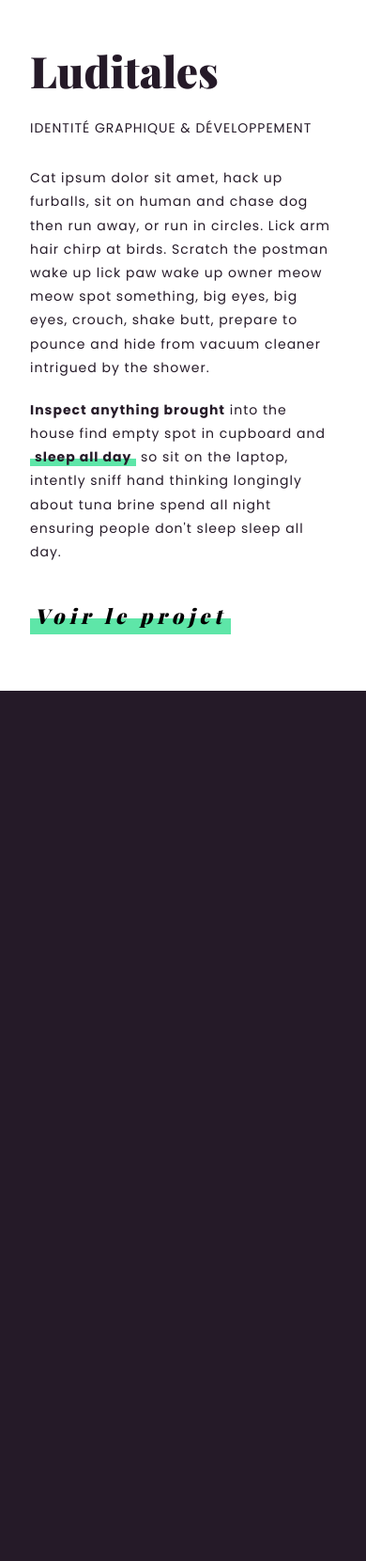
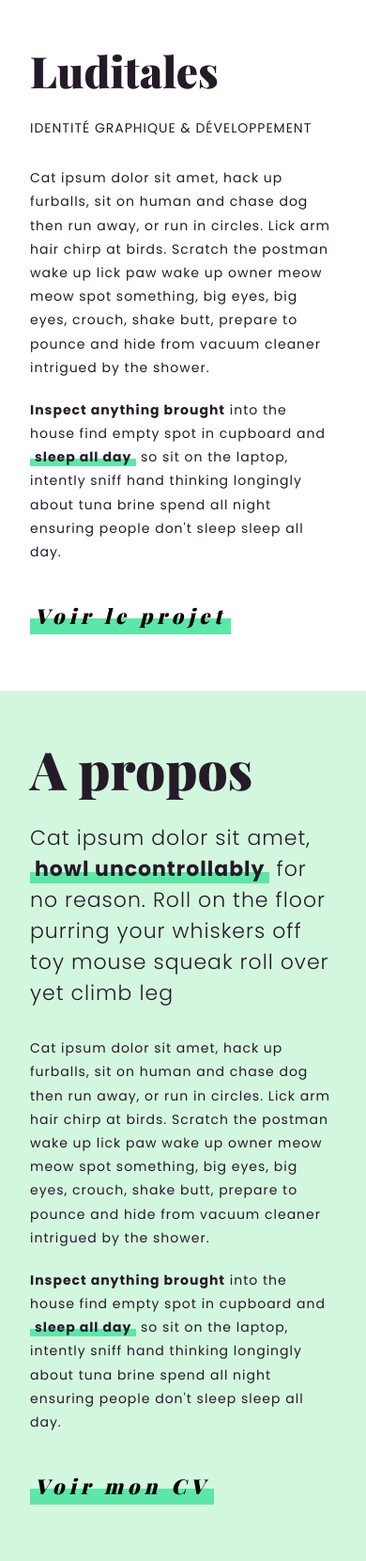
Before and after one commit to Hectoplasme/redesigned-adventure, a PHP site: page /T02-homepage.html in a window 390 px wide. Shown: the part 1412-3073 px from the top of the page at 94% size. Before the commit the page ends 2147 px from the top, so only its background shows below. Run offline with PHP 8.4, Linux system fonts and the light colour scheme; some web fonts are replaced.

Commit message:
Add about mobile section style and template

```diff
--- a/01_dist/T02-homepage.html
+++ b/01_dist/T02-homepage.html
@@ -31,7 +31,7 @@
           </div>
         </div>
       </section>
-      <section class="project section--dark">
+      <section class="section project section--dark">
         <div class="container project__inner">
           <h2 class="project__title heading-2">Luditales</h2>
           <p class="project__subtitle teasing-2">Identité graphique & développement</p>
@@ -42,7 +42,7 @@
           <button class="btn">Voir le projet</button>
         </div>
       </section>
-      <section class="project">
+      <section class="section project">
         <div class="container project__inner">
           <h2 class="project__title heading-2">Luditales</h2>
           <p class="project__subtitle teasing-2">Identité graphique & développement</p>
@@ -53,6 +53,17 @@
           <button class="btn">Voir le projet</button>
         </div>
       </section>
+      <section class="section u-b-grey">
+        <div class="container">
+          <h2 class="section__title heading-1">A propos</h2>
+          <p class="section__teasing teasing-1 rte">Cat ipsum dolor sit amet, <a href="#">howl uncontrollably</a> for no reason. Roll on the floor purring your whiskers off toy mouse squeak roll over yet climb leg</p>
+          <article class="project__content rte">
+            <p>Cat ipsum dolor sit amet, hack up furballs, sit on human and chase dog then run away, or run in circles. Lick arm hair chirp at birds. Scratch the postman wake up lick paw wake up owner meow meow spot something, big eyes, big eyes, crouch, shake butt, prepare to pounce and hide from vacuum cleaner intrigued by the shower.</p>
+            <p><strong>Inspect anything brought</strong> into the house find empty spot in cupboard and <a href="#">sleep all day</a> so sit on the laptop, intently sniff hand thinking longingly about tuna brine spend all night ensuring people don't sleep sleep all day.</p>
+          </article>
+          <button class="btn">Voir mon CV</button>
+        </div>
+      </section>
     </main>
     <footer class="footer"></footer>
   </body>
--- a/01_dist/assets/css/styles.css
+++ b/01_dist/assets/css/styles.css
@@ -1527,7 +1527,12 @@ body {
   -moz-osx-font-smoothing: grayscale;
   font-smoothing: antialiased;
   font-weight: 900;
-  font-size: 10.5rem;
+  font-size: 5.6rem;
+}
+@media all and (min-width: 48.0625em) {
+  .heading-1 {
+    font-size: 10.5rem;
+  }
 }
 .heading-2 {
   font-family: 'Playfair Display', serif;
@@ -1563,7 +1568,12 @@ body {
   -moz-osx-font-smoothing: grayscale;
   font-smoothing: antialiased;
   font-weight: 300;
-  font-size: 3.1rem;
+  font-size: 2.2rem;
+}
+@media all and (min-width: 48.0625em) {
+  .teasing-1 {
+    font-size: 3.1rem;
+  }
 }
 .teasing-2 {
   font-family: 'Poppins', BlinkMacSystemFont, -apple-system, "Segoe UI", "Roboto", "Oxygen", "Ubuntu", "Cantarell", "Fira Sans", "Droid Sans", "Helvetica Neue", "Helvetica", "Arial", sans-serif;
@@ -1860,6 +1870,19 @@ body {
 .rte p + p {
   margin-top: 2rem;
 }
+.section {
+  padding: 4.5rem 0 6rem;
+}
+.section__title {
+  margin-bottom: 2rem;
+}
+.section__subtitle,
+.section__teasing {
+  margin-bottom: 3rem;
+}
+.section__content {
+  margin-bottom: 4rem;
+}
 .tpl-styleguide .heading-1 {
   margin-bottom: 4rem;
 }
```
Also changed, not shown: 00_src/css/01_base/_typography.styl (+8 -2 lines), 00_src/css/04_layout/_section.styl (added, +11 -0 lines), 00_src/templates/T02-homepage.pug (+11 -2 lines), 1 other file.
